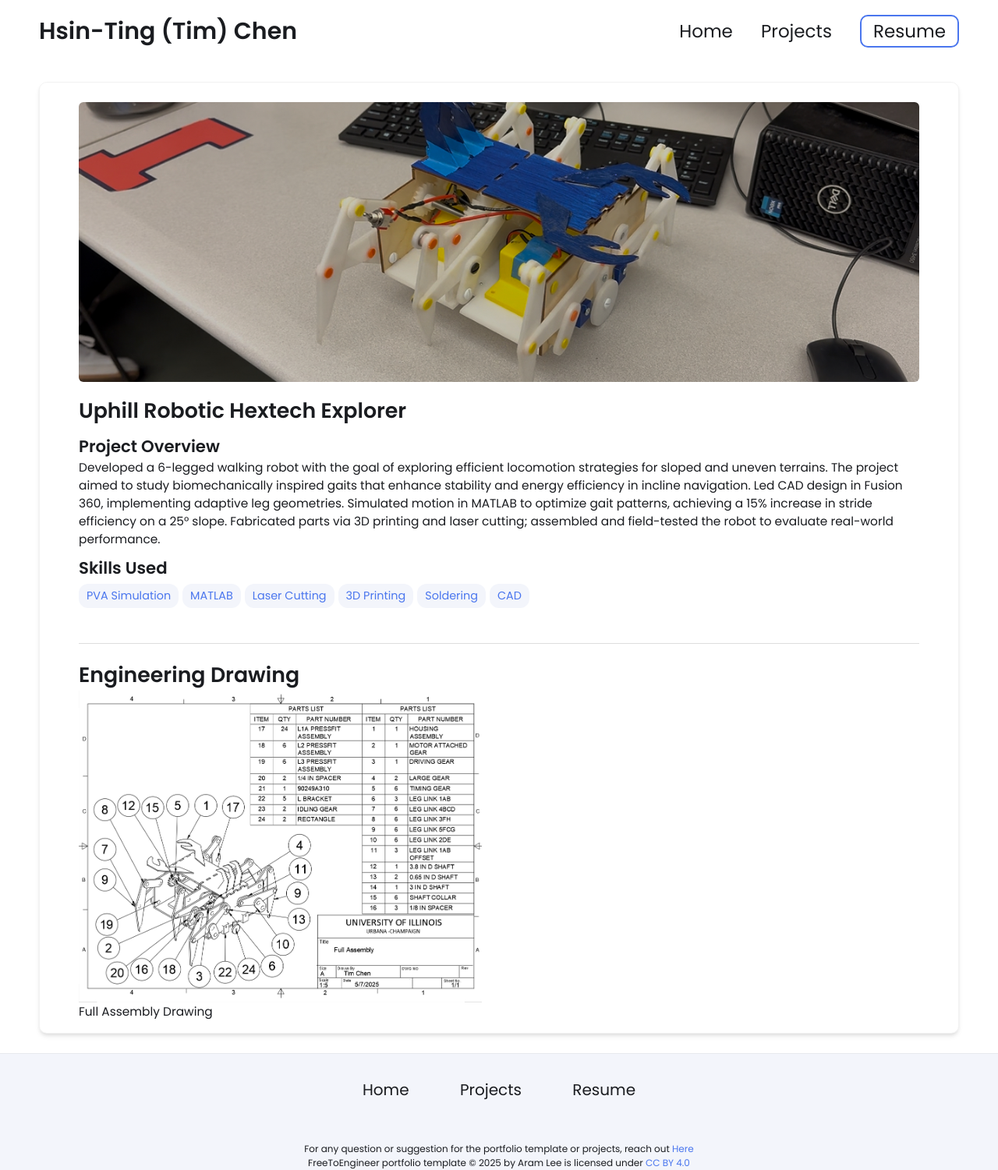
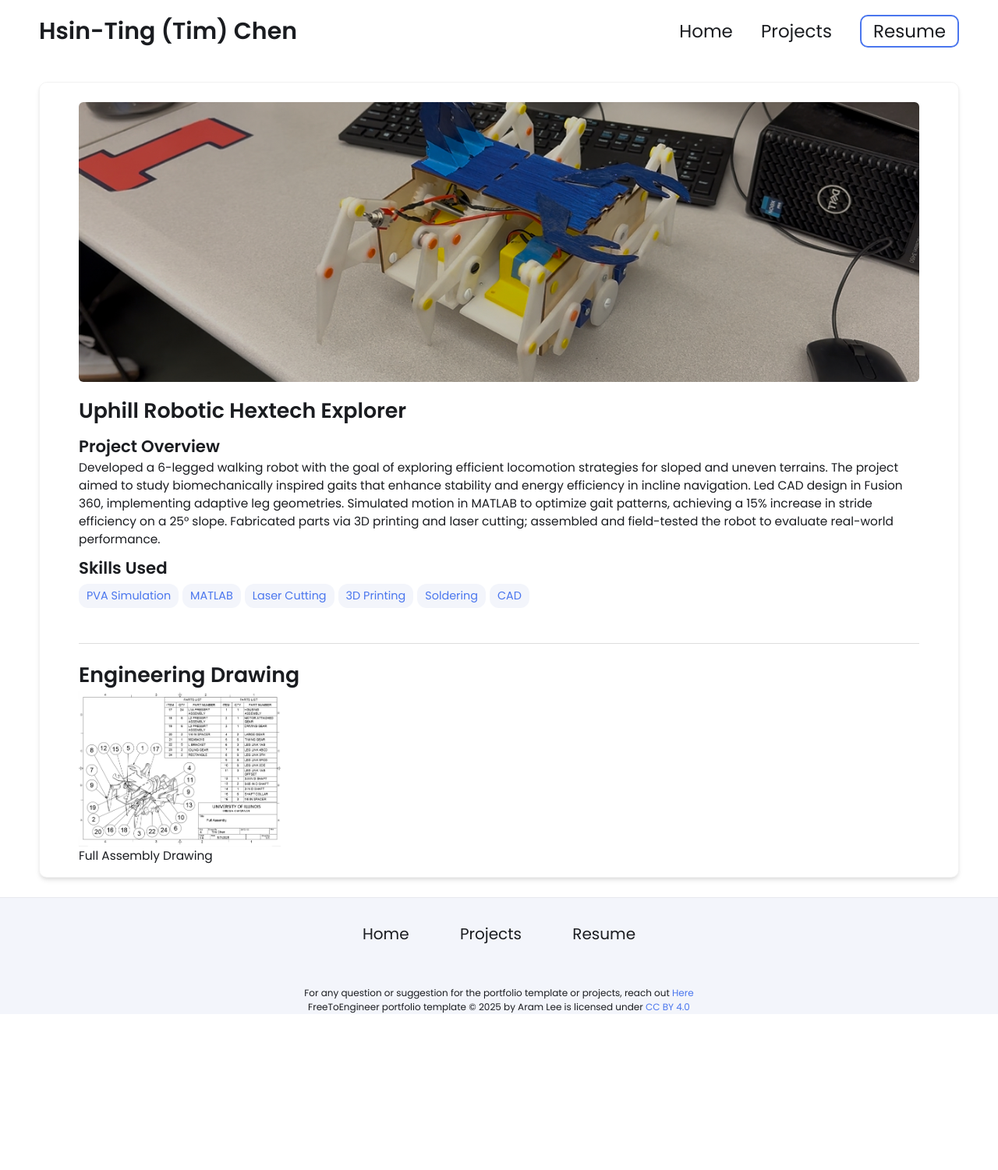
Before and after one commit to timchen863/timchen863.github.io, a Jekyll site: the page built from _projects/Uphill Robotic Hextech Explorer/index.md, in a window 1280 px wide. Shown: the whole page at 78% size. Built offline with Jekyll 4.4.1, drawn with Linux system fonts in a browser that asks for light colours; after the commit the page ends 1301 px from its top, so only the background shows below that.

Commit message:
Update index.md

```diff
--- a/_projects/Uphill Robotic Hextech Explorer/index.md
+++ b/_projects/Uphill Robotic Hextech Explorer/index.md
@@ -16,5 +16,5 @@ main-image: /hextechdemo.jpg
 
 ---
 # Engineering Drawing
-{% include image-gallery.html images="FullAssemblyDrawing.png" height="400" %}
+{% include image-gallery.html images="FullAssemblyDrawing.png" height="200" %}
 Full Assembly Drawing
```
